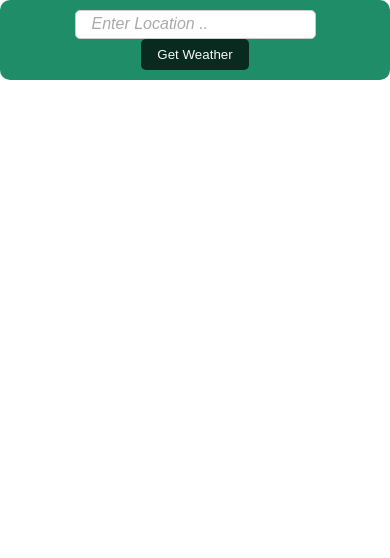
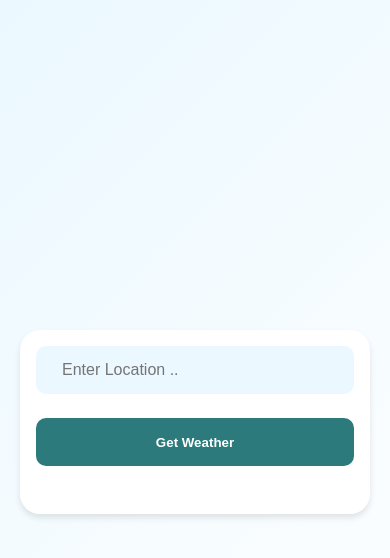
Before and after one commit to walidelbourdiney/WEATHER-APP--native-JS-, a plain HTML site: page index.html in a window 390 px wide. Drawn offline with Linux system fonts and the light colour scheme.

Commit message:
improve css

```diff
--- a/index.js
+++ b/index.js
@@ -22,6 +22,7 @@ weatherForm.addEventListener("submit", async (event) => {
   const location = locationInput.value;
   if (location) {
     try {
+      infoDisplay.classList.add('loading');
       const weatherData = await getWeather(location);
       displayData(weatherData);
     } catch (error) {
@@ -51,6 +52,7 @@ function displayData(data) {
         <h2>${data.weather[0].description}</h2>
         <h2>${displayEmoji(data.weather[0].id)}</h2>`;
   infoDisplay.style.display = "block";
+  infoDisplay.classList.remove('loading');
 }
 
 function displayEmoji(weatherId) {
--- a/styles.css
+++ b/styles.css
@@ -1,94 +1,171 @@
+/* Modern CSS Reset */
 * {
   margin: 0;
   padding: 0;
   box-sizing: border-box;
 }
+
+:root {
+  --primary: #2c7a7b;
+  --primary-light: #38b2ac;
+  --primary-dark: #234e52;
+  --secondary: #f6e05e;
+  --text: #2d3748;
+  --background: #ebf8ff;
+  --white: #ffffff;
+  --shadow: 0 4px 6px rgba(0, 0, 0, 0.1);
+}
+
 body {
-  font-family: "Montserrat", "Poppins", sans-serif;
-  line-height: 1.5;
-  color: black;
-  background-color: #ffffff;
+  font-family: 'Montserrat', sans-serif;
+  line-height: 1.6;
+  color: var(--text);
+  background: linear-gradient(135deg, var(--background), var(--white));
+  min-height: 100vh;
+  display: flex;
+  justify-content: center;
+  align-items: center;
+  padding: 20px;
 }
-h1,
-h2,
-h3,
-h4,
-h5,
-h6 {
-  font-weight: bolder;
+
+.container {
+  max-width: 800px;
+  width: 100%;
+  margin: 0 auto;
+  padding: 2rem;
+  background: var(--white);
+  border-radius: 20px;
+  box-shadow: var(--shadow);
+  transform: translateY(0);
+  transition: transform 0.3s ease, box-shadow 0.3s ease;
 }
-.container {
-  max-width: 1200px;
-  margin: 0 auto;
-  padding: 10px 20px;
+
+.container:hover {
+  transform: translateY(-5px);
+  box-shadow: 0 8px 12px rgba(0, 0, 0, 0.15);
+}
+
+form {
+  margin-bottom: 2rem;
+}
+
+#location {
+  width: 70%;
+  height: 3rem;
+  padding: 0 1.5rem;
+  border: 2px solid transparent;
   border-radius: 10px;
-  background-color: hsl(160, 63%, 34%);
-  flex-direction: column;
-  justify-content: center;
-  text-align: center;
+  font-size: 1rem;
+  background-color: var(--background);
+  transition: all 0.3s ease;
 }
-.flex {
-  display: flex;
-  align-items: center;
+
+#location:focus {
+  outline: none;
+  border-color: var(--primary);
+  background-color: var(--white);
+  box-shadow: 0 0 0 3px rgba(44, 122, 123, 0.2);
 }
 
 button {
-  color: #f9f9f9;
-  padding: 0.5rem 1rem;
+  height: 3rem;
+  padding: 0 1.5rem;
+  margin-left: 1rem;
   border: none;
-  border-radius: 5px;
+  border-radius: 10px;
+  background-color: var(--primary);
+  color: var(--white);
+  font-weight: 600;
   cursor: pointer;
-  background-color: hsl(160, 63%, 10%);
-}
-button:hover {
-  background-color: hsl(160, 63%, 5%);
-  color: #f9f9f9;
+  transition: all 0.3s ease;
 }
 
-img {
-  max-width: 100%;
-  height: auto;
-  width: 50%;
+button:hover {
+  background-color: var(--primary-dark);
+  transform: translateY(-2px);
 }
 
-@media screen and (max-width: 768px) {
-  .flex {
-    flex-direction: column;
-    justify-content: center;
-    align-items: center;
+.informations {
+  opacity: 0;
+  transform: translateY(20px);
+  animation: fadeIn 0.5s ease forwards;
+  padding: 2rem;
+  background-color: var(--background);
+  border-radius: 15px;
+}
+
+.informations h1 {
+  color: var(--primary-dark);
+  font-size: 2.5rem;
+  margin-bottom: 1rem;
+}
+
+.informations h2 {
+  color: var(--text);
+  font-size: 2rem;
+  margin-bottom: 0.5rem;
+}
+
+.informations h3 {
+  color: var(--primary);
+  font-size: 1.2rem;
+}
+
+/* Weather emoji styling */
+.informations h2:last-child {
+  font-size: 4rem;
+  margin-top: 1rem;
+}
+
+@keyframes fadeIn {
+  from {
+    opacity: 0;
+    transform: translateY(20px);
+  }
+  to {
+    opacity: 1;
+    transform: translateY(0);
   }
 }
-#location {
-  height: 1.8rem;
-  border-radius: 5px;
-  outline: none;
-  padding: 12px 16px; /* Comfortable padding */
-  border: 1px solid #ccc; /* Subtle border */
-  font-size: 16px; /* Readable font size */
-  font-family: sans-serif; /* Modern font family (adjust as needed) */
-  transition: border-color 0.3s ease, box-shadow 0.3s ease; /* Smooth transitions */
+
+/* Responsive Design */
+@media screen and (max-width: 768px) {
+  .container {
+    padding: 1rem;
+  }
+
+  form {
+    display: flex;
+    flex-direction: column;
+    gap: 1rem;
+  }
+
+  #location {
+    width: 100%;
+    margin-bottom: 0.5rem;
+  }
+
+  button {
+    width: 100%;
+    margin-left: 0;
+  }
+
+  .informations h1 {
+    font-size: 2rem;
+  }
+
+  .informations h2 {
+    font-size: 1.5rem;
+  }
 }
 
-input::placeholder,
-textarea::placeholder {
-  /* Style placeholder text */
-  color: #aaa;
-  font-style: italic;
+/* Loading animation */
+@keyframes pulse {
+  0% { transform: scale(1); }
+  50% { transform: scale(1.05); }
+  100% { transform: scale(1); }
 }
 
-input:focus,
-textarea:focus {
-  background-color: hsla(160, 63%, 80%, 0.432); /* Very light gray background */
-  color: azure;
+.loading {
+  animation: pulse 1.5s infinite;
 }
-
-/* Optional: Styling for invalid input */
-input:invalid {
-  border-color: #dc3545; /* Red border for invalid input */
-}
-.informations {
-  display: flex;
-  flex-direction: column;
-  gap: 20px;
-  padding: 20px 10px;
-}
```
